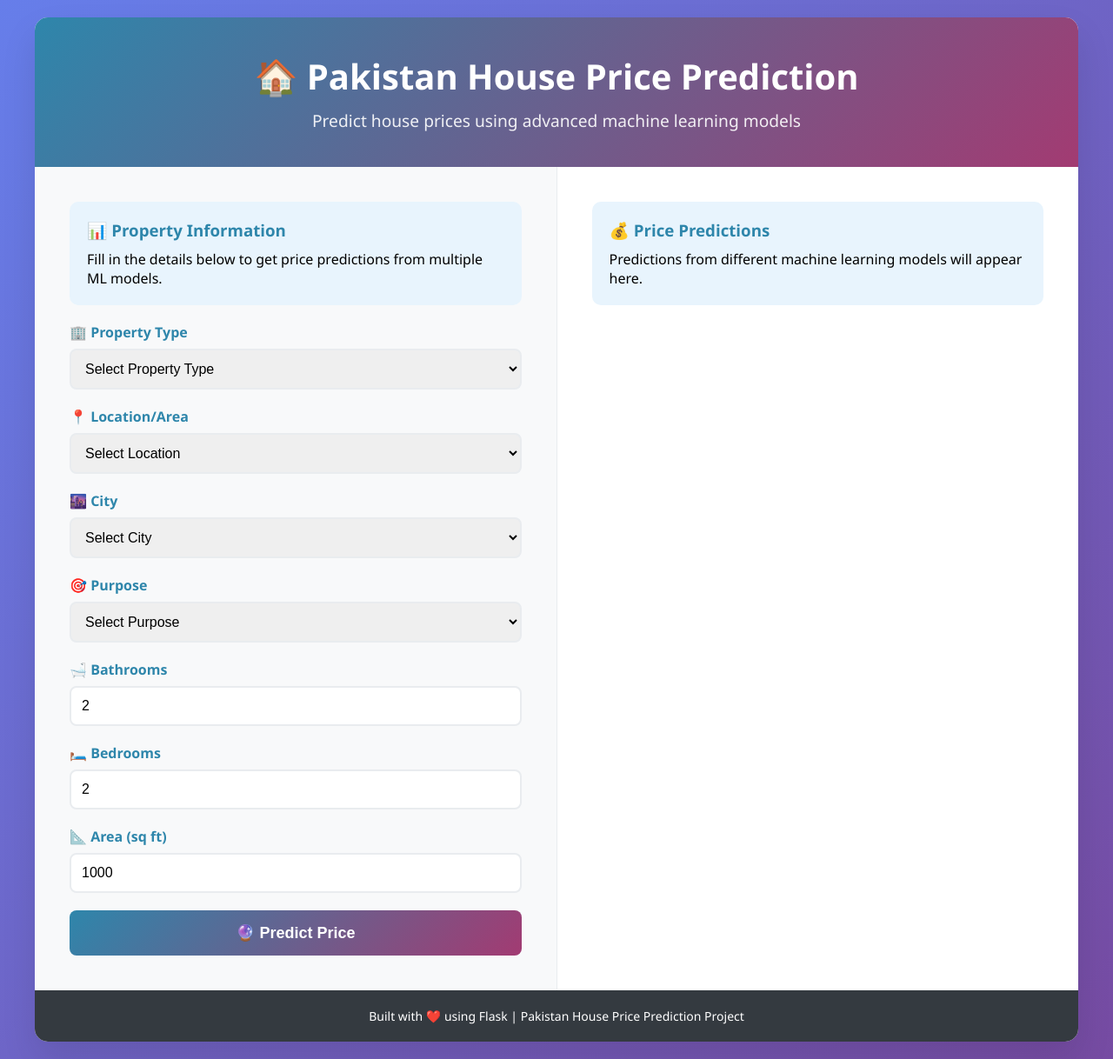
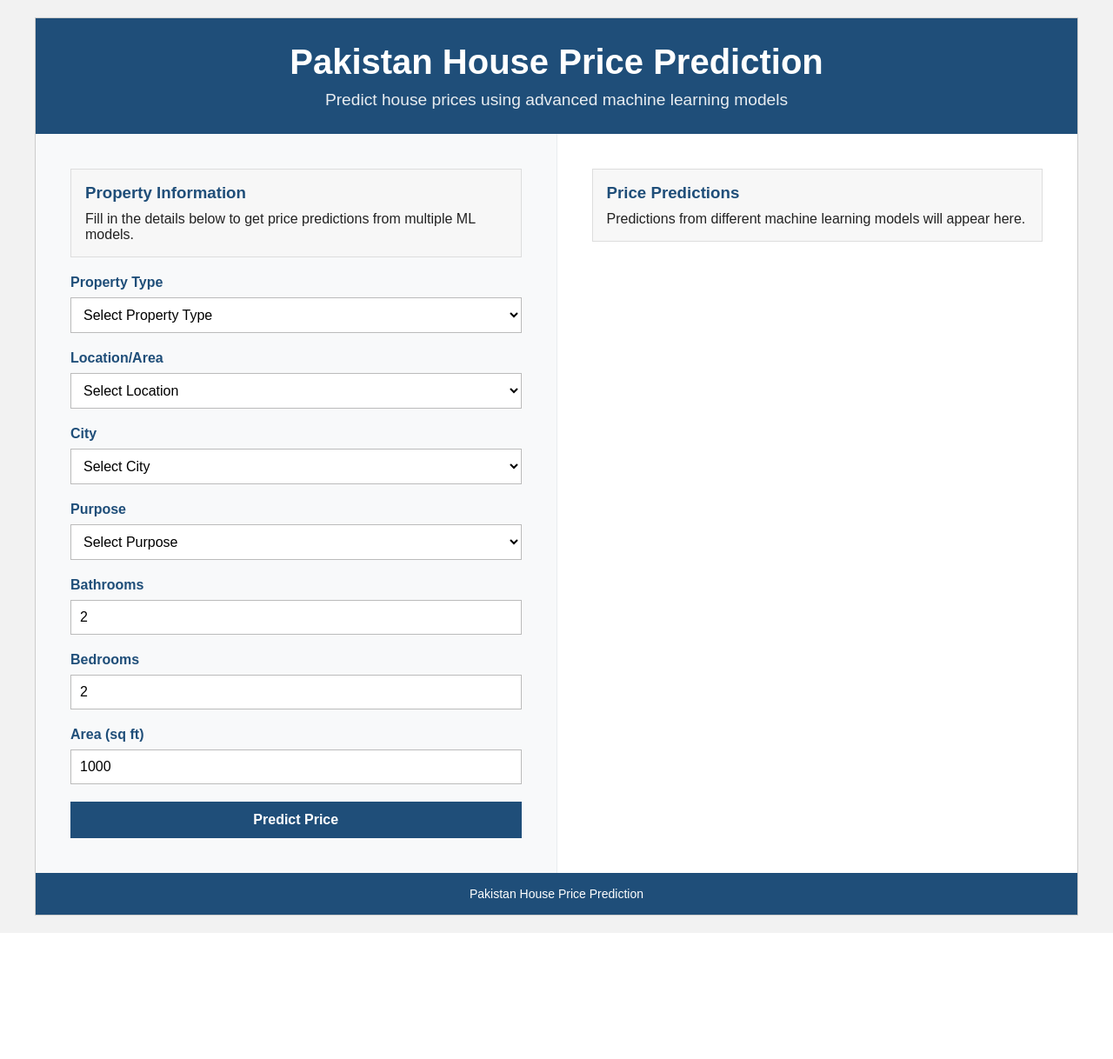
Before and after one commit to atizazhusyn/Pakistan-House-Price-Prediction, a Flask app: template templates/index.html in a window 1280 px wide. Shown: the whole page at 87% size. After the commit the page ends 1073 px from the top, so only its background shows below. Run offline with Flask 3, Linux system fonts and the light colour scheme; the template is opened without the code that fills it, so the values that code supplies are empty.

Commit message:
Update the app screenshot to the simpler layout.

```diff
--- a/flask_app.py
+++ b/flask_app.py
@@ -91,7 +91,7 @@ def home():
     """Render the main page"""
     if models is None:
         return """
-        <h1>❌ Models not found!</h1>
+        <h1>Models not found</h1>
         <p>Please run <code>python train_and_save_models.py</code> first to train and save the models.</p>
         <a href="/train">Train Models</a>
         """
@@ -148,11 +148,11 @@ def predict():
 def train_page():
     """Page to trigger model training"""
     return """
-    <h1>🤖 Train Models</h1>
+    <h1>Train Models</h1>
     <p>Run this command in your terminal:</p>
     <code>python train_and_save_models.py</code>
     <br><br>
-    <a href="/">← Back to Home</a>
+    <a href="/">Back to Home</a>
     """
 
 @app.route('/api/models')
--- a/templates/index.html
+++ b/templates/index.html
@@ -3,7 +3,7 @@
 <head>
     <meta charset="UTF-8">
     <meta name="viewport" content="width=device-width, initial-scale=1.0">
-    <title>🏠 Pakistan House Price Prediction</title>
+    <title>Pakistan House Price Prediction</title>
     <style>
         * {
             margin: 0;
@@ -12,25 +12,24 @@
         }
 
         body {
-            font-family: 'Segoe UI', Tahoma, Geneva, Verdana, sans-serif;
-            background: linear-gradient(135deg, #667eea 0%, #764ba2 100%);
+            font-family: Arial, Helvetica, sans-serif;
+            background: #f2f2f2;
             min-height: 100vh;
             padding: 20px;
+            color: #222222;
         }
 
         .container {
             max-width: 1200px;
             margin: 0 auto;
-            background: white;
-            border-radius: 15px;
-            box-shadow: 0 20px 40px rgba(0,0,0,0.1);
-            overflow: hidden;
+            background: #ffffff;
+            border: 1px solid #cccccc;
         }
 
         .header {
-            background: linear-gradient(135deg, #2E86AB 0%, #A23B72 100%);
-            color: white;
-            padding: 40px 30px;
+            background: #1f4e79;
+            color: #ffffff;
+            padding: 28px 24px;
             text-align: center;
         }
 
@@ -70,21 +69,21 @@
             display: block;
             margin-bottom: 8px;
             font-weight: 600;
-            color: #2E86AB;
+            color: #1f4e79;
         }
 
         select, input[type="number"] {
             width: 100%;
-            padding: 12px;
-            border: 2px solid #e9ecef;
-            border-radius: 8px;
+            padding: 10px;
+            border: 1px solid #bbbbbb;
+            border-radius: 0;
             font-size: 16px;
-            transition: border-color 0.3s ease;
+            background: #ffffff;
         }
 
         select:focus, input[type="number"]:focus {
-            outline: none;
-            border-color: #2E86AB;
+            outline: 2px solid #1f4e79;
+            border-color: #1f4e79;
         }
 
         .slider-container {
@@ -95,24 +94,23 @@
             display: inline-block;
             margin-left: 10px;
             font-weight: bold;
-            color: #2E86AB;
+            color: #1f4e79;
         }
 
         .btn {
-            background: linear-gradient(135deg, #2E86AB 0%, #A23B72 100%);
-            color: white;
-            padding: 15px 30px;
+            background: #1f4e79;
+            color: #ffffff;
+            padding: 12px 24px;
             border: none;
-            border-radius: 8px;
-            font-size: 18px;
+            border-radius: 0;
+            font-size: 16px;
             font-weight: 600;
             cursor: pointer;
             width: 100%;
-            transition: transform 0.2s ease;
         }
 
         .btn:hover {
-            transform: translateY(-2px);
+            background: #163a5a;
         }
 
         .btn:disabled {
@@ -206,22 +190,22 @@
         }
 
         .info-section {
-            background: #e8f4fd;
-            padding: 20px;
-            border-radius: 10px;
+            background: #f7f7f7;
+            border: 1px solid #dddddd;
+            padding: 16px;
             margin-bottom: 20px;
         }
 
         .info-section h3 {
-            color: #2E86AB;
+            color: #1f4e79;
             margin-bottom: 10px;
         }
 
         .footer {
-            background: #343a40;
-            color: white;
+            background: #1f4e79;
+            color: #ffffff;
             text-align: center;
-            padding: 20px;
+            padding: 16px;
             font-size: 14px;
         }
 
@@ -244,20 +228,20 @@
 <body>
     <div class="container">
         <div class="header">
-            <h1>🏠 Pakistan House Price Prediction</h1>
+            <h1>Pakistan House Price Prediction</h1>
             <p>Predict house prices using advanced machine learning models</p>
         </div>
 
         <div class="main-content">
             <div class="form-section">
                 <div class="info-section">
-                    <h3>📊 Property Information</h3>
+                    <h3>Property Information</h3>
                     <p>Fill in the details below to get price predictions from multiple ML models.</p>
                 </div>
 
                 <form id="predictionForm">
                     <div class="form-group">
-                        <label for="property_type">🏢 Property Type</label>
+                        <label for="property_type">Property Type</label>
                         <select id="property_type" name="property_type" required>
                             <option value="">Select Property Type</option>
                             {% for ptype in unique_values.property_types %}
@@ -267,7 +251,7 @@
                     </div>
 
                     <div class="form-group">
-                        <label for="location">📍 Location/Area</label>
+                        <label for="location">Location/Area</label>
                         <select id="location" name="location" required>
                             <option value="">Select Location</option>
                             {% for loc in unique_values.locations %}
@@ -277,7 +261,7 @@
                     </div>
 
                     <div class="form-group">
-                        <label for="city">🌆 City</label>
+                        <label for="city">City</label>
                         <select id="city" name="city" required>
                             <option value="">Select City</option>
                             {% for c in unique_values.cities %}
@@ -287,7 +271,7 @@
                     </div>
 
                     <div class="form-group">
-                        <label for="purpose">🎯 Purpose</label>
+                        <label for="purpose">Purpose</label>
                         <select id="purpose" name="purpose" required>
                             <option value="">Select Purpose</option>
                             {% for purp in unique_values.purposes %}
@@ -297,32 +281,31 @@
                     </div>
 
                     <div class="form-group">
-                        <label for="baths">🛁 Bathrooms</label>
+                        <label for="baths">Bathrooms</label>
                         <input type="number" id="baths" name="baths" min="1" max="10" value="2" required>
                     </div>
 
                     <div class="form-group">
-                        <label for="beds">🛏️ Bedrooms</label>
+                        <label for="beds">Bedrooms</label>
                         <input type="number" id="beds" name="beds" min="1" max="20" value="2" required>
                     </div>
 
                     <div class="form-group">
-                        <label for="area">📐 Area (sq ft)</label>
+                        <label for="area">Area (sq ft)</label>
                         <input type="number" id="area" name="area" min="100" max="50000" value="1000" step="100" required>
                     </div>
 
-                    <button type="submit" class="btn" id="predictBtn">🔮 Predict Price</button>
+                    <button type="submit" class="btn" id="predictBtn">Predict Price</button>
                 </form>
 
                 <div class="loading" id="loading">
-                    <div class="spinner"></div>
-                    <p>Analyzing property data...</p>
+                    <p>Calculating price...</p>
                 </div>
             </div>
 
             <div class="results-section">
                 <div class="info-section">
-                    <h3>💰 Price Predictions</h3>
+                    <h3>Price Predictions</h3>
                     <p>Predictions from different machine learning models will appear here.</p>
                 </div>
 
@@ -335,7 +318,7 @@
         </div>
 
         <div class="footer">
-            <p>Built with ❤️ using Flask | Pakistan House Price Prediction Project</p>
+            <p>Pakistan House Price Prediction</p>
         </div>
     </div>
 
@@ -376,7 +359,7 @@
             } finally {
                 // Hide loading
                 predictBtn.disabled = false;
-                predictBtn.textContent = '🔮 Predict Price';
+                predictBtn.textContent = 'Predict Price';
                 loading.style.display = 'none';
             }
         });
@@ -398,11 +381,11 @@
             // Summary
             html += `
                 <div class="summary-card">
-                    <h3>📊 Prediction Summary</h3>
+                    <h3>Prediction Summary</h3>
                     <div class="summary-price">Average Price: ${data.summary.average}</div>
                     <div class="summary-price">Price Range: ${data.summary.range}</div>
-                    <div style="margin-top: 15px; color: #856404; font-weight: bold;">
-                        💡 Realistic Range: ${data.summary.realistic_range}
+                    <div class="summary-note">
+                        Realistic Range: ${data.summary.realistic_range}
                     </div>
                     <p style="margin-top: 10px; font-size: 14px; color: #666;">
                         Consider this as a rough estimate. Actual prices depend on many external factors.
```
Also changed, not shown: other parts of templates/index.html (+18 -32 lines), app.py (+15 -15 lines), README.md, 1 other file.
